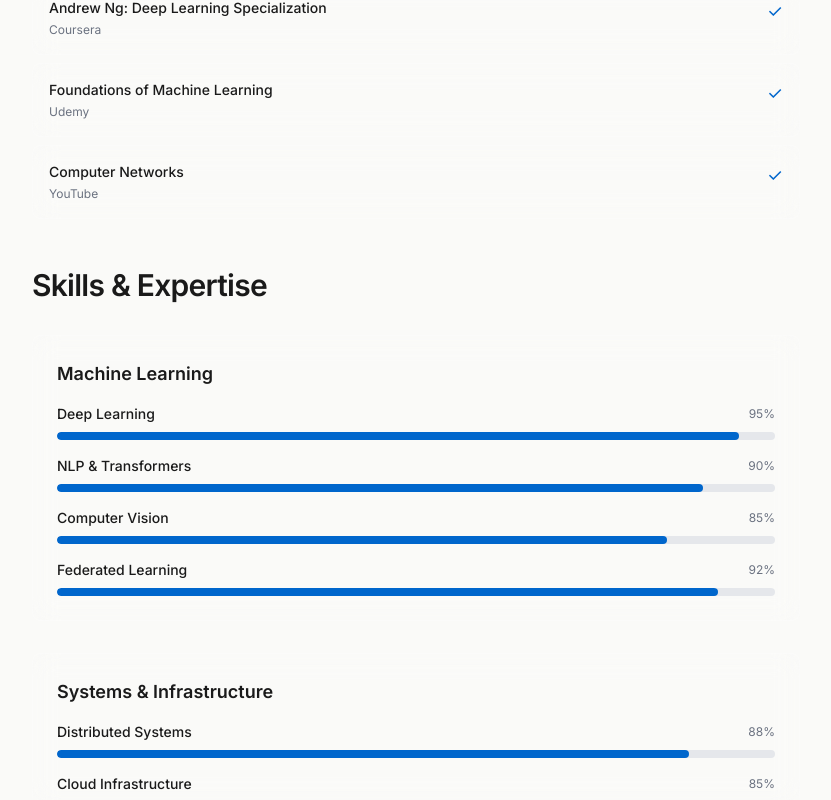
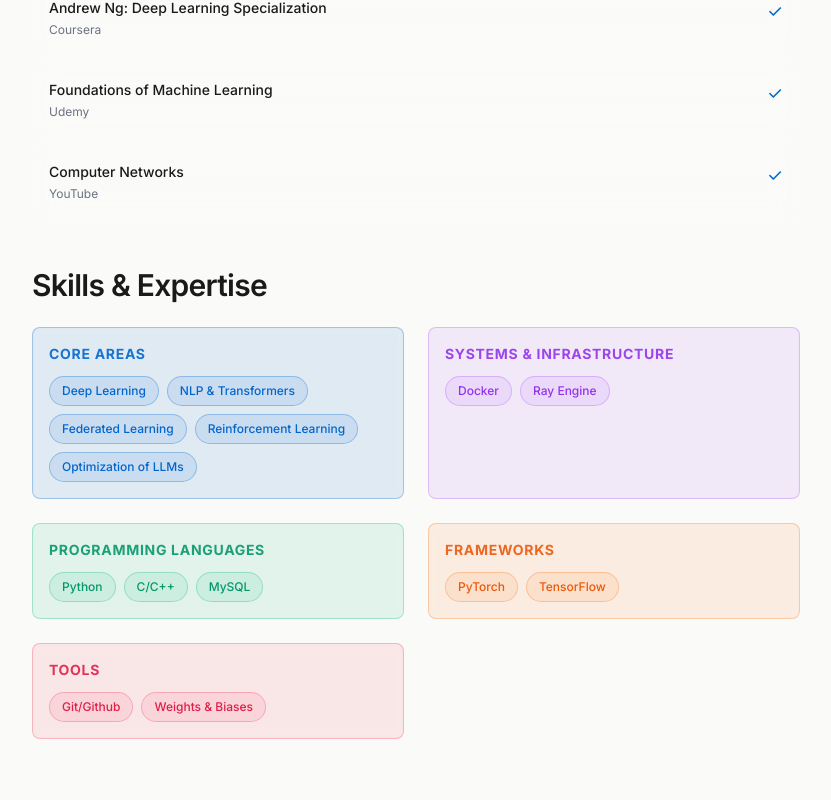
Before and after one commit to nischitkumar/nischitkumar.github.io, a Next.js app: page / in a window 1280 px wide. Shown: the part 1997-2797 px from the top of the page, without its empty margins (144-975 px from the left). Built offline with nearby package versions, Linux system fonts and the light colour scheme.

Commit message:
Made significant changes to the the content

```diff
--- a/src/components/About.tsx
+++ b/src/components/About.tsx
@@ -4,43 +4,54 @@ import { motion } from 'framer-motion';
 
 const skillCategories = [
     {
-        category: 'Machine Learning',
+        category: 'Core Areas',
         skills: [
-            { name: 'Deep Learning', level: 95 },
-            { name: 'NLP & Transformers', level: 90 },
-            { name: 'Computer Vision', level: 85 },
-            { name: 'Federated Learning', level: 92 },
+            { name: 'Deep Learning' },
+            { name: 'NLP & Transformers' },
+            { name: 'Federated Learning' },
+            { name: 'Reinforcement Learning' },
+            { name: 'Optimization of LLMs' },
         ],
     },
     {
         category: 'Systems & Infrastructure',
         skills: [
-            { name: 'Distributed Systems', level: 88 },
-            { name: 'Cloud Infrastructure', level: 85 },
-            { name: 'Kubernetes & Docker', level: 87 },
-            { name: 'Performance Optimization', level: 89 },
+            { name: 'Docker', level: 88 },
+            { name: 'Ray Engine', level: 85 },
         ],
     },
     {
         category: 'Programming Languages',
         skills: [
-            { name: 'Python', level: 98 },
-            { name: 'C++', level: 85 },
-            { name: 'TypeScript/JavaScript', level: 80 },
-            { name: 'Rust', level: 75 },
+            { name: 'Python' },
+            { name: 'C/C++' },
+            { name: 'MySQL' },
+        ],
+    },
+    {
+        category: 'Frameworks',
+        skills: [
+            { name: 'PyTorch' },
+            { name: 'TensorFlow' },
+        ],
+    },
+    {
+        category: 'Tools',
+        skills: [
+            { name: 'Git/Github' },
+            { name: 'Weights & Biases' },
         ],
     },
 ];
-
 const coursework = [
-    'Advanced Machine Learning',
-    'Deep Learning & Neural Networks',
-    'Natural Language Processing',
-    'Computer Vision',
-    'Distributed Systems',
-    'Systems Design & Architecture',
-    'Research Methodology',
-    'Applied Statistics',
+    'Linear Algebra',
+    'Probability & Statistics',
+    'Differential Equations',
+    'Control Theory',
+    'Computer Programming',
+    'Digital Design',
+    'Operating Systems',
+    'Econometric Methods'
 ];
 
 const onlineCoursework = [
@@ -50,22 +61,26 @@ const onlineCoursework = [
     { name: 'Computer Networks', platform: 'YouTube' },
 ];
 
-const SkillBar = ({ name, level }: { name: string; level: number }) => {
+const categoryColors = {
+    'Core Areas': { bg: 'bg-accent/10 dark:bg-blue-500/10', border: 'border-accent/30 dark:border-blue-500/30', text: 'text-accent dark:text-blue-400' },
+    'Systems & Infrastructure': { bg: 'bg-purple-500/10 dark:bg-purple-500/10', border: 'border-purple-500/30 dark:border-purple-500/30', text: 'text-purple-600 dark:text-purple-400' },
+    'Programming Languages': { bg: 'bg-emerald-500/10 dark:bg-emerald-500/10', border: 'border-emerald-500/30 dark:border-emerald-500/30', text: 'text-emerald-600 dark:text-emerald-400' },
+    'Frameworks': { bg: 'bg-orange-500/10 dark:bg-orange-500/10', border: 'border-orange-500/30 dark:border-orange-500/30', text: 'text-orange-600 dark:text-orange-400' },
+    'Tools': { bg: 'bg-rose-500/10 dark:bg-rose-500/10', border: 'border-rose-500/30 dark:border-rose-500/30', text: 'text-rose-600 dark:text-rose-400' },
+};
+
+const SkillTag = ({ name, categoryColor }: { name: string; categoryColor: keyof typeof categoryColors }) => {
+    const colors = categoryColors[categoryColor] || categoryColors['Core Areas'];
+
     return (
-        <motion.div className="space-y-2">
-            <div className="flex justify-between items-center">
-                <span className="text-sm font-medium text-charcoal dark:text-cream">{name}</span>
-                <span className="text-xs text-slate dark:text-gray-400">{level}%</span>
-            </div>
-            <div className="w-full h-2 bg-gray-200 dark:bg-gray-800 rounded-full overflow-hidden">
         <motion.div
-                    className="h-full bg-accent dark:bg-blue-500 rounded-full"
-                    initial={{ width: 0 }}
-                    whileInView={{ width: `${level}%` }}
+            initial={{ opacity: 0, scale: 0.9 }}
+            whileInView={{ opacity: 1, scale: 1 }}
             viewport={{ once: true }}
-                    transition={{ duration: 1.5, ease: 'easeOut', delay: 0.2 }}
-                />
-            </div>
+            transition={{ duration: 0.3 }}
+            className={`px-3 py-1.5 rounded-full text-xs font-medium ${colors.bg} border ${colors.border} transition-all duration-200 hover:scale-105 hover:shadow-lg`}
+        >
+            <span className={colors.text}>{name}</span>
         </motion.div>
     );
 };
@@ -141,7 +156,7 @@ export default function About() {
                 >
                     <h3 className="h-medium text-charcoal dark:text-cream">Research Interests</h3>
                     <div className="grid grid-cols-2 md:grid-cols-3 gap-3">
-                        {['Federated Learning', 'Distributed Systems', 'Model Compression', 'Efficiency', 'Systems ML', 'Scalable Training'].map((interest, idx) => (
+                        {['Reinforcement Learning', 'Federated Learning', 'Post Training in LLMs', 'Quantization Techniques', 'ML for Systems', 'Scalable Training'].map((interest, idx) => (
                             <motion.div
                                 key={interest}
                                 initial={{ opacity: 0, scale: 0.95 }}
@@ -197,46 +212,36 @@ export default function About() {
                     initial={{ opacity: 0, y: 20 }}
                     whileInView={{ opacity: 1, y: 0 }}
                     viewport={{ once: true }}
-                    transition={{ duration: 0.6, delay: 0.2 }}
-                    className="space-y-8"
+                    transition={{ duration: 0.6 }}
+                    className="space-y-6"
                 >
                     <h3 className="h-medium text-charcoal dark:text-cream">Skills & Expertise</h3>
 
-                    <div className="space-y-8">
-                        {skillCategories.map((skillGroup, groupIdx) => (
+                    <div className="grid grid-cols-1 md:grid-cols-2 gap-6">
+                        {skillCategories.map((skillGroup, groupIdx) => {
+                            const categoryName = skillGroup.category as keyof typeof categoryColors;
+                            const colors = categoryColors[categoryName] || categoryColors['Core Areas'];
+
+                            return (
                                 <motion.div
                                     key={skillGroup.category}
-                                initial={{ opacity: 0, x: -20 }}
-                                whileInView={{ opacity: 1, x: 0 }}
+                                    initial={{ opacity: 0, y: 15 }}
+                                    whileInView={{ opacity: 1, y: 0 }}
                                     viewport={{ once: true }}
-                                transition={{ duration: 0.6, delay: groupIdx * 0.15 }}
-                                className="space-y-4 p-6 bg-white/10 dark:bg-white/5 backdrop-blur-md border border-white/20 dark:border-white/10 rounded-lg"
+                                    transition={{ duration: 0.5, delay: groupIdx * 0.1 }}
+                                    className={`p-4 rounded-lg border ${colors.border} ${colors.bg} backdrop-blur-sm transition-all duration-300 hover:shadow-md`}
                                 >
-                                <h4 className="font-semibold text-charcoal dark:text-cream text-lg">{skillGroup.category}</h4>
-                                <div className="space-y-4">
-                                    {skillGroup.skills.map((skill, idx) => (
-                                        <SkillBar key={skill.name} name={skill.name} level={skill.level} />
+                                    <h4 className={`text-sm font-bold ${colors.text} mb-3 uppercase tracking-wider opacity-90`}>
+                                        {skillGroup.category}
+                                    </h4>
+                                    <div className="flex flex-wrap gap-2">
+                                        {skillGroup.skills.map((skill) => (
+                                            <SkillTag key={skill.name} name={skill.name} categoryColor={categoryName} />
                                         ))}
                                     </div>
                                 </motion.div>
-                        ))}
-                    </div>
-                </motion.div>
-
-                {/* Technical Stack */}
-                <motion.div
-                    initial={{ opacity: 0, y: 20 }}
-                    whileInView={{ opacity: 1, y: 0 }}
-                    viewport={{ once: true }}
-                    transition={{ duration: 0.6, delay: 0.3 }}
-                    className="space-y-3"
-                >
-                    <h3 className="h-medium text-charcoal dark:text-cream">Technical Stack</h3>
-                    <div className="space-y-2 text-sm text-slate dark:text-gray-400">
-                        <p>• Languages: Python, C++, Rust, TypeScript</p>
-                        <p>• Frameworks: PyTorch, TensorFlow, JAX</p>
-                        <p>• Infrastructure: Kubernetes, Docker, gRPC</p>
-                        <p>• Tools: Git, Weights & Biases, Ray, CUDA</p>
+                            );
+                        })}
                     </div>
                 </motion.div>
             </motion.div>
--- a/src/components/Footer.tsx
+++ b/src/components/Footer.tsx
@@ -32,9 +32,9 @@ export default function Footer() {
                         {/* <a href="#research" className="hover:text-white transition-colors">
                             Research
                         </a> */}
-                        <a href="#contact" className="hover:text-white transition-colors">
+                        {/* <a href="#contact" className="hover:text-white transition-colors">
                             Contact
-                        </a>
+                        </a> */}
                     </div>
                 </div>
 
--- a/src/components/Navigation.tsx
+++ b/src/components/Navigation.tsx
@@ -10,7 +10,7 @@ const navItems = [
     { label: 'Experience', href: '#experience' },
     { label: 'Projects', href: '#projects' },
     // { label: 'Research', href: '#research' },
-    { label: 'Contact', href: '#contact' },
+    // { label: 'Contact', href: '#contact' },
 ];
 
 export default function Navigation() {
```
Lines whose indentation alone changed are shown as unchanged.
